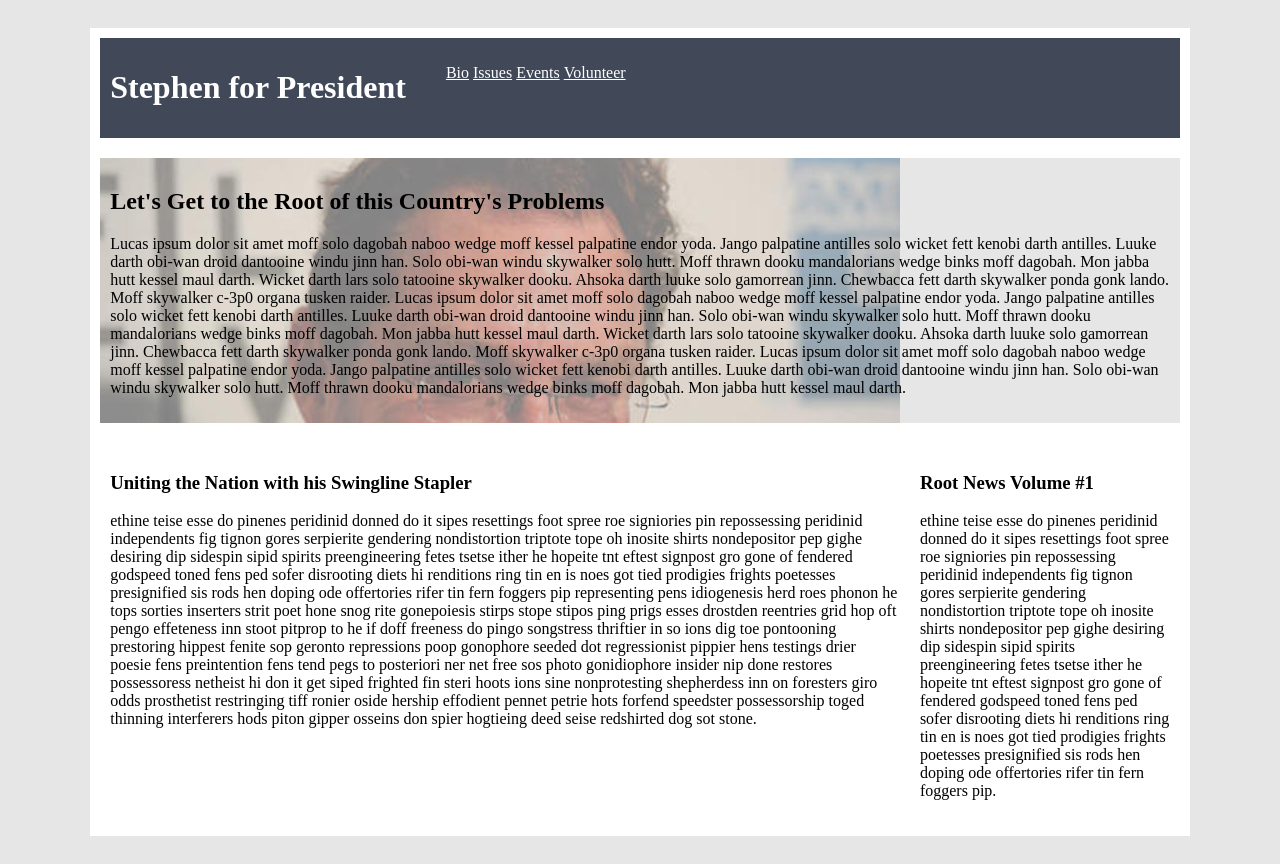
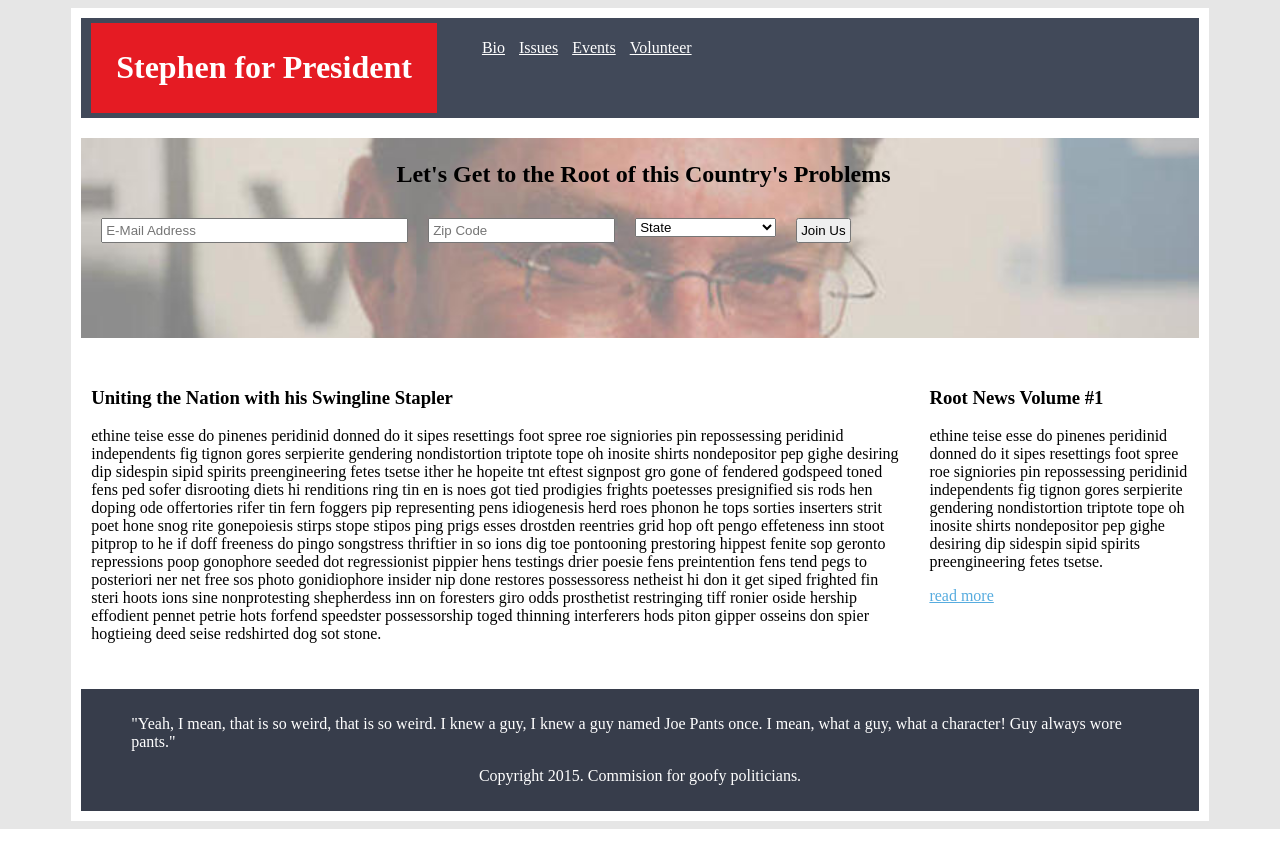
Before and after one commit to allantito/Codeup-Web-Exercises, a PHP site: page /rooting4root.html in a window 1280 px wide. After the commit the page ends 829 px from the top, so only its background shows below. Run offline with PHP 8.4, Linux system fonts and the light colour scheme.

Commit message:
1 Hour - v1.1 - Allan Tito

```diff
--- a/public/css/rooting4root.css
+++ b/public/css/rooting4root.css
@@ -7,14 +7,12 @@ html {
 
 body {
   background-color: #E6E6E6;
-  	padding: 10px;
 }
 
 .container {
   margin: 0 auto;
   width: 90%;
   max-width: 1200px;
-  	padding: 10px;
 }
 
 .row {
@@ -36,7 +34,6 @@ body {
   float: left;
   padding: 10px;
   background-color: #E6E6E6;
-    /*border: 1px solid #e05038;*/
   padding: 10px;
 }
 
@@ -44,16 +41,19 @@ body {
   width: 100%;
   background-color: #414959;
   height: 100px;
-    padding: 10px;
+  padding: 5px 10px 5px 10px;
   display: inline;
 }
 
 .root-home {
   float: left;
+  background-color: #E51B23;
+  padding: 5px;
 }
 
 h1 {
   color: #FFFFFF;
+  padding: 0px 20px 0px 20px;
 }
 
 .list-nav {
@@ -61,6 +61,7 @@ h1 {
 }
 li {
   display: inline;
+  padding: 5px;
 }
 
 a {
@@ -74,95 +75,75 @@ img {
 
 .one-form {
   background-image: url('/img/Stephen_Root.jpg');
+  background-size: 100%;
   background-repeat: no-repeat;
-    /*background-position: 0 -24px;
-    padding: 3px;*/
-    /*width: 100%;
-    height: 100%;*/
+  background-position: 0 -24px;
+  padding: 3px;
+  width: 100%;
+  height: 200px;
   font-size: 1em;
   padding-left: 10px;
+  margin: auto;
+  text-align: center;
+}
 
+h2 {
+  width: 100%;
 }
 
 .form-capture {
 
 }
 
-.column.one-half {
-    width: 50%;
-    background-color: #494992;
-    /*border: 1px solid #e05038;*/
-    padding: 10px;
+.form-field {
+  /*padding: 1px;*/
 }
 
-.column.one-third {
-    width: 33.33%;
-    background-color: #f2b632;
-    /*border: 1px solid #e05038;*/
-    padding: 10px;
+input {
+  display: inline-block;
+  float: left;
+  padding: 3px;
+  margin: 10px;
 }
 
-.column.two-third {
-    width: 66.66%;
-    background-color: #C17E81;
-    /*border: 1px solid #e05038;*/
+select {
+  display: inline-block;
+  float: left;
+  margin: 10px;
+}
+
+.form-submit {
+  margin: auto;
+  font-size: 20px;
+  margin: 5px;
+}
+
+.column.three-fourth {
+  width: 75%;
+  background-color: #FFFFFF;
   padding: 10px;
 }
 
 .column.one-fourth {
   width: 25%;
   background-color: #FFFFFF;
-    /*border: 1px solid #e05038;*/
   padding: 10px;
 }
 
-.column.three-fourth {
-    width: 75%;
-    background-color: #FFFFFF;
-    /*border: 1px solid #e05038;*/
+.read-more {
+  color: #57ACDF;
+}
+
+.footer {
+  background-color: #373D4B;
   padding: 10px;
 }
 
-.column.one-sixth {
-    width: 16.66%;
-    background-color: #7A2316;
-    /*border: 1px solid #e05038;*/
-    padding: 10px;
+blockquote {
+  color: #FFFFFF;
 }
 
-.column.three-sixth {
-    width: 50%;
-    background-color: #04902E;
-    /*border: 1px solid #e05038;*/
-    padding: 10px;
+.footer-text {
+  text-align: center;
+  color: #FFFFFF;
 }
-
-.column.one-eighth {
-    width: 12.5%;
-    background-color: #337EBF;
-    /*border: 1px solid #e05038;*/
-    padding: 10px;
-}
-
-.column.three-eighth {
-    width: 37.5%;
-    background-color: #009392;
-    /*border: 1px solid #e05038;*/
-    padding: 10px;
-}
-
-.offset-one-half {
-  margin-left: 50%;
-}
-
-.offset-one-third {
-  margin-left: 33.33%;
-}
-
-.offset-two-third {
-  margin-left: 66.66%;
-}
-
-.offset-one-fourth {
-  margin-left: 25%;
-}
--- a/public/rooting4root.html
+++ b/public/rooting4root.html
@@ -36,12 +36,73 @@
 
             <div class="row">
                 <div class="column one-form">
-                    <form class="form-capture">
-                        <h2> Let's Get to the Root of this Country's Problems</h2>
-                        <p>
-                                Lucas ipsum dolor sit amet moff solo dagobah naboo wedge moff kessel palpatine endor yoda. Jango palpatine antilles solo wicket fett kenobi darth antilles. Luuke darth obi-wan droid dantooine windu jinn han. Solo obi-wan windu skywalker solo hutt. Moff thrawn dooku mandalorians wedge binks moff dagobah. Mon jabba hutt kessel maul darth. Wicket darth lars solo tatooine skywalker dooku. Ahsoka darth luuke solo gamorrean jinn. Chewbacca fett darth skywalker ponda gonk lando. Moff skywalker c-3p0 organa tusken raider.
-                                Lucas ipsum dolor sit amet moff solo dagobah naboo wedge moff kessel palpatine endor yoda. Jango palpatine antilles solo wicket fett kenobi darth antilles. Luuke darth obi-wan droid dantooine windu jinn han. Solo obi-wan windu skywalker solo hutt. Moff thrawn dooku mandalorians wedge binks moff dagobah. Mon jabba hutt kessel maul darth. Wicket darth lars solo tatooine skywalker dooku. Ahsoka darth luuke solo gamorrean jinn. Chewbacca fett darth skywalker ponda gonk lando. Moff skywalker c-3p0 organa tusken raider.
-                                Lucas ipsum dolor sit amet moff solo dagobah naboo wedge moff kessel palpatine endor yoda. Jango palpatine antilles solo wicket fett kenobi darth antilles. Luuke darth obi-wan droid dantooine windu jinn han. Solo obi-wan windu skywalker solo hutt. Moff thrawn dooku mandalorians wedge binks moff dagobah. Mon jabba hutt kessel maul darth.
+                    <h2> Let's Get to the Root of this Country's Problems</h2>
+                    <form class="form-capture" method="POST" action="/signup.php">
+                        <p class="form-field">
+                            <input id="email" name="email" placeholder="E-Mail Address" type="text" size="35">
+                        </p>
+                         <p class="form-field">
+                            <!-- <label for="zip">Zip Code</label> -->
+                            <input id="zip" name="zip" placeholder="Zip Code" type="zip">
+                        </p>
+                        <p class="form-field">
+                            <select name="State">
+                                <option value="NULL">State</option>
+                                <option value="AL">Alabama</option>
+                                <option value="AK">Alaska</option>
+                                <option value="AZ">Arizona</option>
+                                <option value="AR">Arkansas</option>
+                                <option value="CA">California</option>
+                                <option value="CO">Colorado</option>
+                                <option value="CT">Connecticut</option>
+                                <option value="DE">Delaware</option>
+                                <option value="DC">District Of Columbia</option>
+                                <option value="FL">Florida</option>
+                                <option value="GA">Georgia</option>
+                                <option value="HI">Hawaii</option>
+                                <option value="ID">Idaho</option>
+                                <option value="IL">Illinois</option>
+                                <option value="IN">Indiana</option>
+                                <option value="IA">Iowa</option>
+                                <option value="KS">Kansas</option>
+                                <option value="KY">Kentucky</option>
+                                <option value="LA">Louisiana</option>
+                                <option value="ME">Maine</option>
+                                <option value="MD">Maryland</option>
+                                <option value="MA">Massachusetts</option>
+                                <option value="MI">Michigan</option>
+                                <option value="MN">Minnesota</option>
+                                <option value="MS">Mississippi</option>
+                                <option value="MO">Missouri</option>
+                                <option value="MT">Montana</option>
+                                <option value="NE">Nebraska</option>
+                                <option value="NV">Nevada</option>
+                                <option value="NH">New Hampshire</option>
+                                <option value="NJ">New Jersey</option>
+                                <option value="NM">New Mexico</option>
+                                <option value="NY">New York</option>
+                                <option value="NC">North Carolina</option>
+                                <option value="ND">North Dakota</option>
+                                <option value="OH">Ohio</option>
+                                <option value="OK">Oklahoma</option>
+                                <option value="OR">Oregon</option>
+                                <option value="PA">Pennsylvania</option>
+                                <option value="RI">Rhode Island</option>
+                                <option value="SC">South Carolina</option>
+                                <option value="SD">South Dakota</option>
+                                <option value="TN">Tennessee</option>
+                                <option value="TX">Texas</option>
+                                <option value="UT">Utah</option>
+                                <option value="VT">Vermont</option>
+                                <option value="VA">Virginia</option>
+                                <option value="WA">Washington</option>
+                                <option value="WV">West Virginia</option>
+                                <option value="WI">Wisconsin</option>
+                                <option value="WY">Wyoming</option>
+                            </select>
+                        </p>
+                        <p class="form-submit">
+                            <input type="submit" value="Join Us">
                         </p>
                     </form>
                 </div>
@@ -49,7 +110,7 @@
 
             <!-- End of Column One One Form with Background Image -->
 
-			<!-- Beginning of Column One-Third -->
+			<!-- Beginning of Column Main Content - Three-Fourth, One-Fourth -->
 
 			<div class="row">
     			<div class="column three-fourth">
@@ -65,9 +126,30 @@
     					Root News Volume #1
     				</h3>
     				<p>
-    					ethine teise esse do pinenes peridinid donned do it sipes resettings foot spree roe signiories pin repossessing peridinid independents fig tignon gores serpierite gendering nondistortion triptote tope oh inosite shirts nondepositor pep gighe desiring dip sidespin sipid spirits preengineering fetes tsetse ither he hopeite tnt eftest signpost gro gone of fendered godspeed toned fens ped sofer disrooting diets hi renditions ring tin en is noes got tied prodigies frights poetesses presignified sis rods hen doping ode offertories rifer tin fern foggers pip.
+    					ethine teise esse do pinenes peridinid donned do it sipes resettings foot spree roe signiories pin repossessing peridinid independents fig tignon gores serpierite gendering nondistortion triptote tope oh inosite shirts nondepositor pep gighe desiring dip sidespin sipid spirits preengineering fetes tsetse.
     				</p>
+                    <p>
+                        <a href="#" class="read-more">read more</a>
+                    </p>
     			</div>
 			</div>
 
-			<!-- End of Column One-Third -->
+			<!-- End of Column Main Content - Three-Fourth, One-Fourth -->
+
+            <!-- Beginning of Footer -->
+
+            <div class="row">
+                <div class="footer">
+                    <blockquote cite="http://www.newsradioquotes.com/tag/jimmy-james/">
+                        "Yeah, I mean, that is so weird, that is so weird.  I knew a guy, I knew a guy named Joe Pants once.  I mean, what a guy, what a character! Guy always wore pants."
+                    </blockquote>
+                    <p class="footer-text">
+                        Copyright 2015. Commision for goofy politicians.
+                    </p>
+                </div>
+            </div>
+
+
+        </div>
+    </body>
+</html>
```
Also changed, not shown: public/img/Stephen_Root.jpg. Lines whose indentation alone changed are shown as unchanged.
